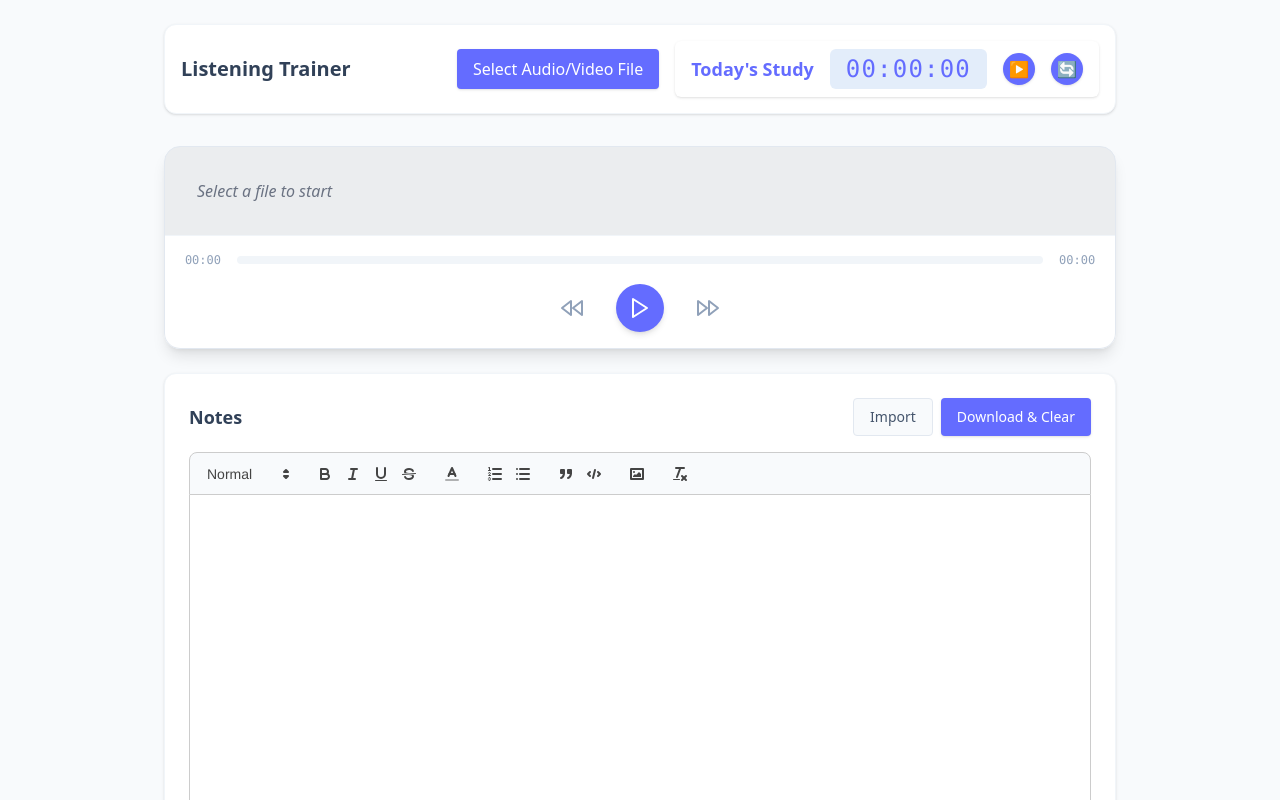
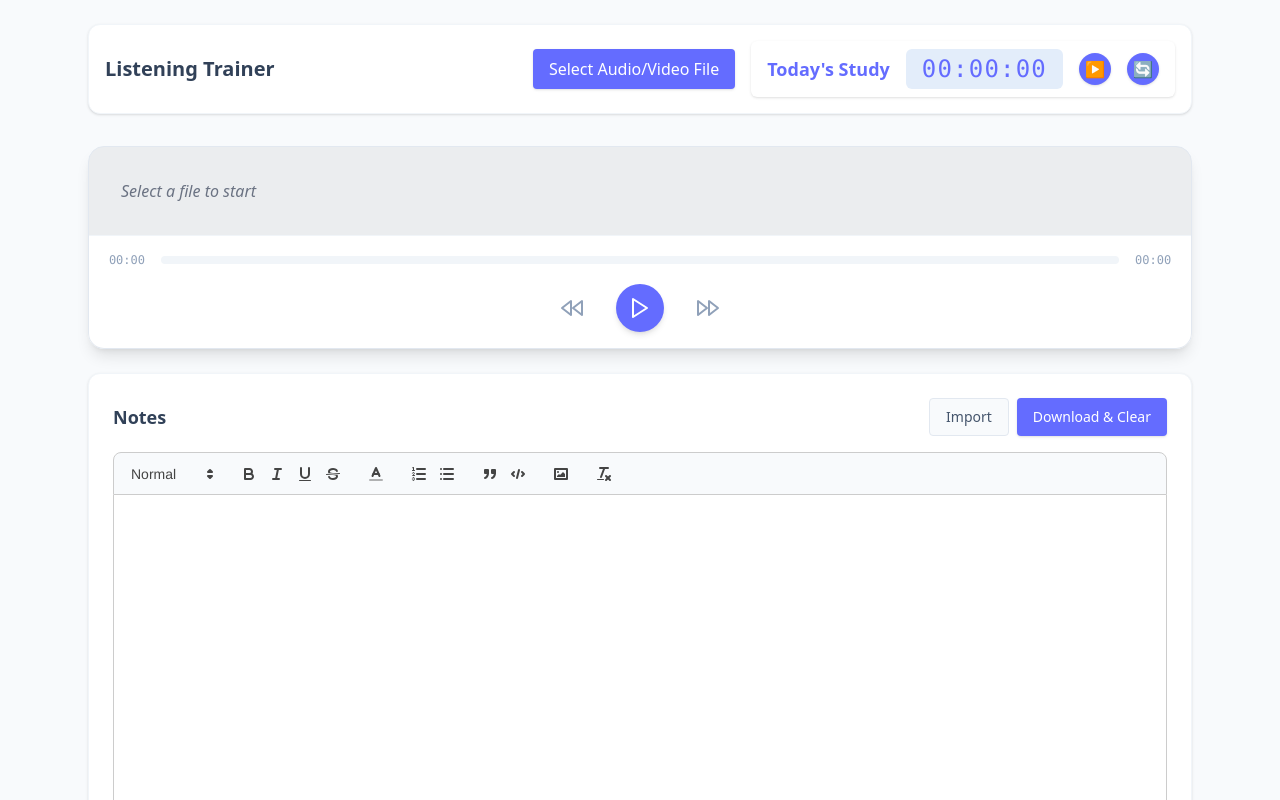
Before and after one commit to brettoak/EnListeningTrainer, a React (Vite) app: page / in a window 1280 px wide. Shown: the top 800 px of the page. Built offline with nearby package versions, Linux system fonts and the light colour scheme.

Commit message:
Update App.tsx

```diff
--- a/src/App.tsx
+++ b/src/App.tsx
@@ -91,7 +91,7 @@ function App() {
   };
 
   return (
-    <div className="max-w-[1000px] mx-auto p-6 min-h-screen flex flex-col font-sans">
+    <div className="max-w-[90%] mx-auto p-6 min-h-screen flex flex-col font-sans">
       <header className="flex justify-between items-center mb-8 bg-white p-4 rounded-xl shadow-sm border border-slate-100">
         <h1 className="text-xl font-bold text-slate-700 hidden md:block">Listening Trainer</h1>
         <div className="flex gap-4 items-center flex-wrap justify-end flex-1">
```
